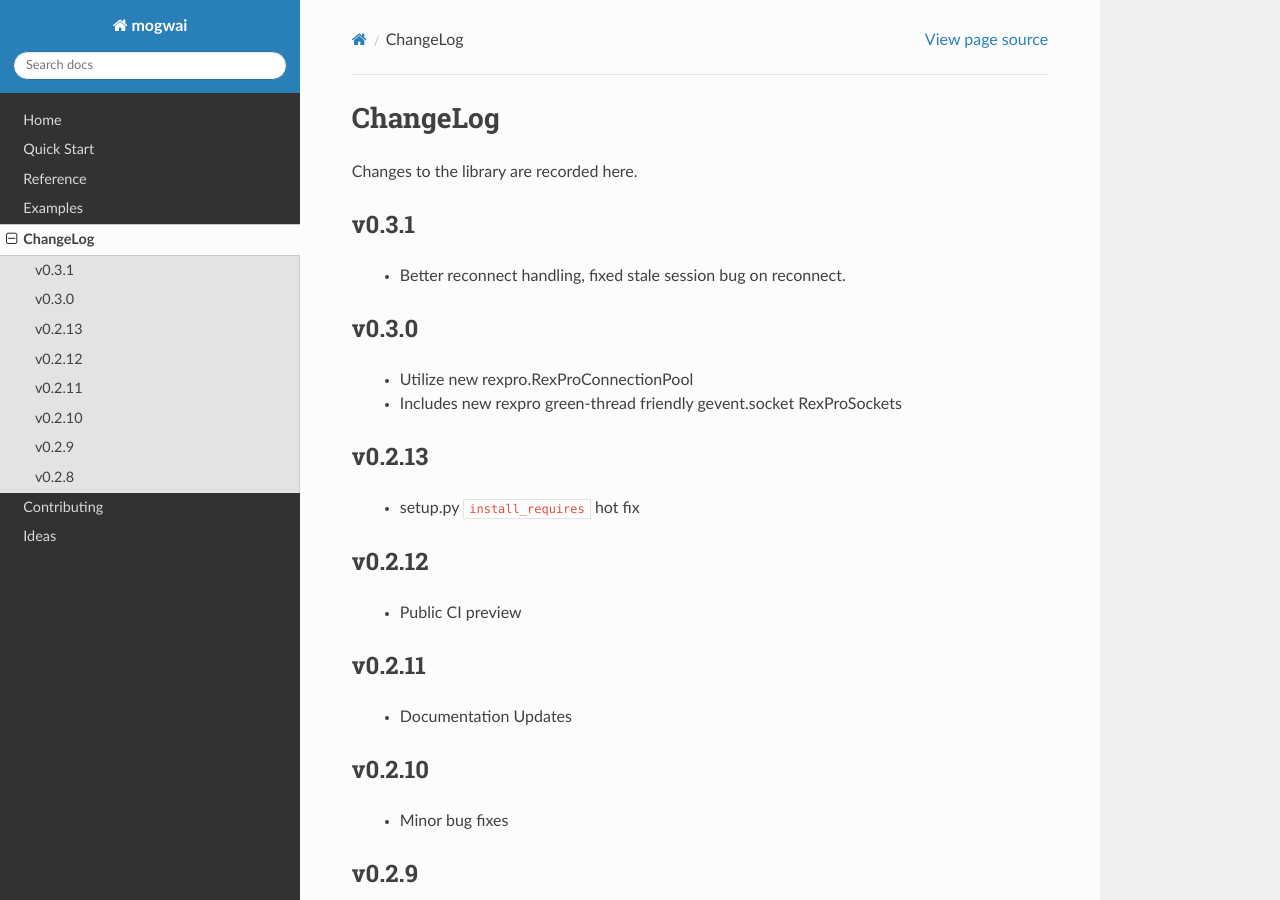
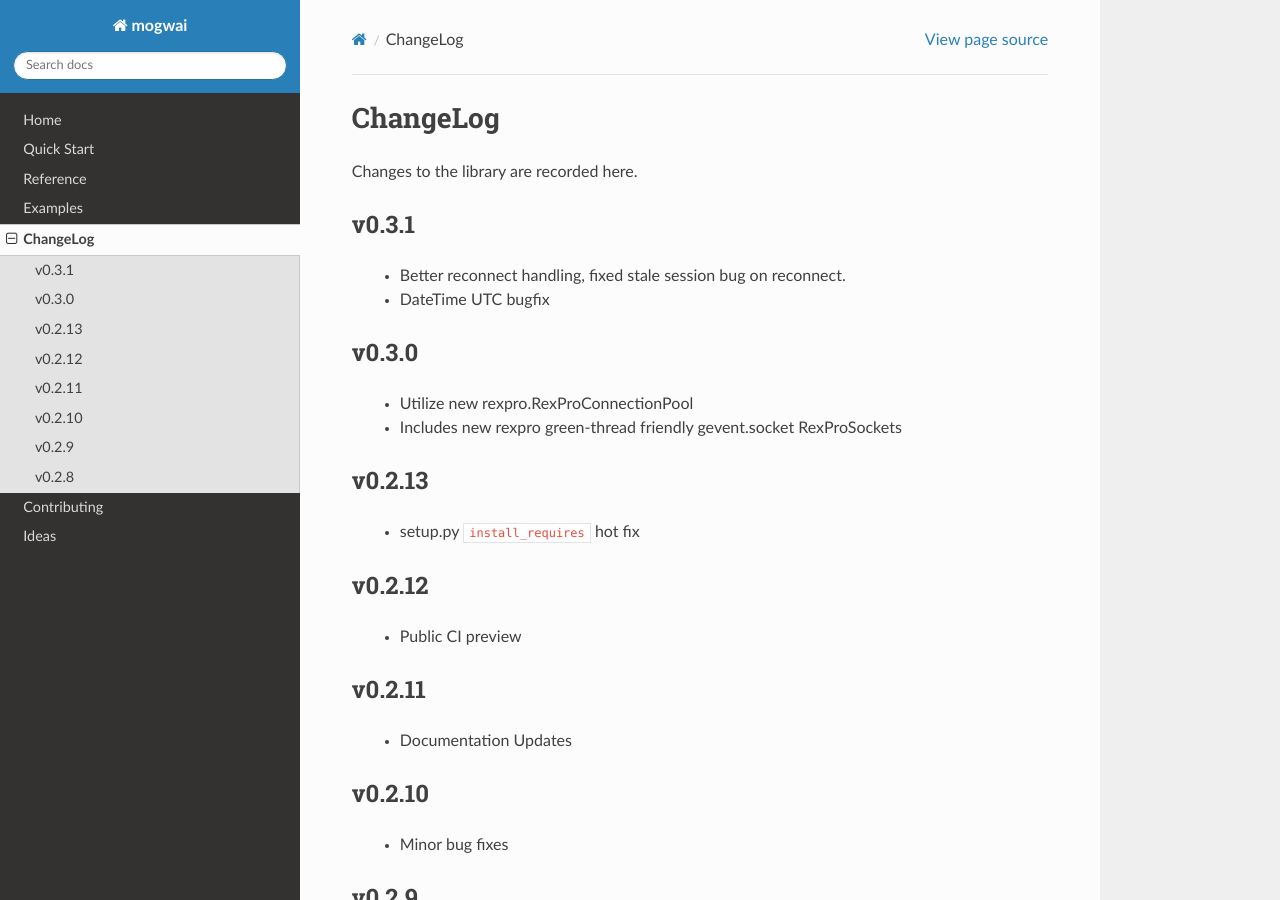
Before and after one commit to platinummonkey/mogwai, a Sphinx documentation site: the page built from docs/changelog.rst, in a window 1280 px wide and 900 px high. Built offline with Sphinx 7.4.7 and the Read the Docs theme 2.0.0, drawn with Linux system fonts in a browser that asks for light colours.

Commit message:
doc update

```diff
--- a/docs/changelog.rst
+++ b/docs/changelog.rst
@@ -8,6 +8,7 @@ Changes to the library are recorded here.
 v0.3.1
 ------
  * Better reconnect handling, fixed stale session bug on reconnect.
+ * DateTime UTC bugfix
 
 v0.3.0
 ------
```
